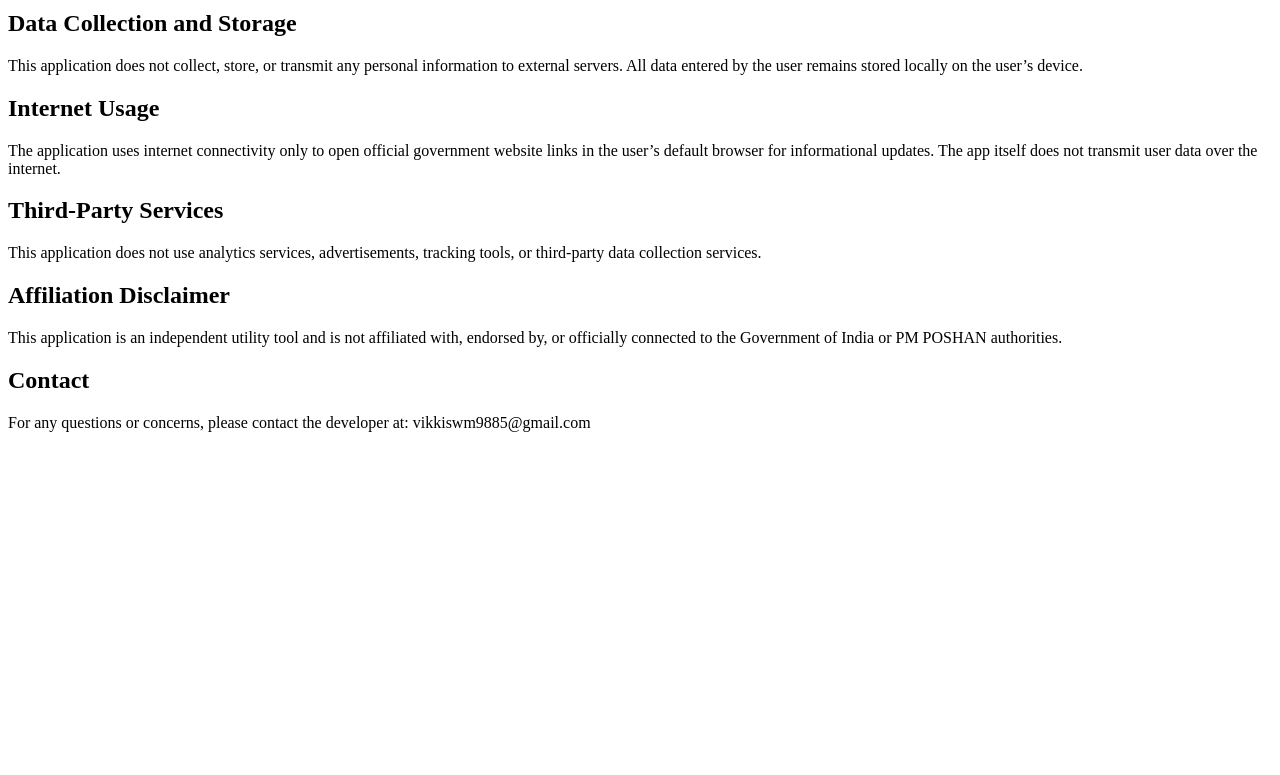
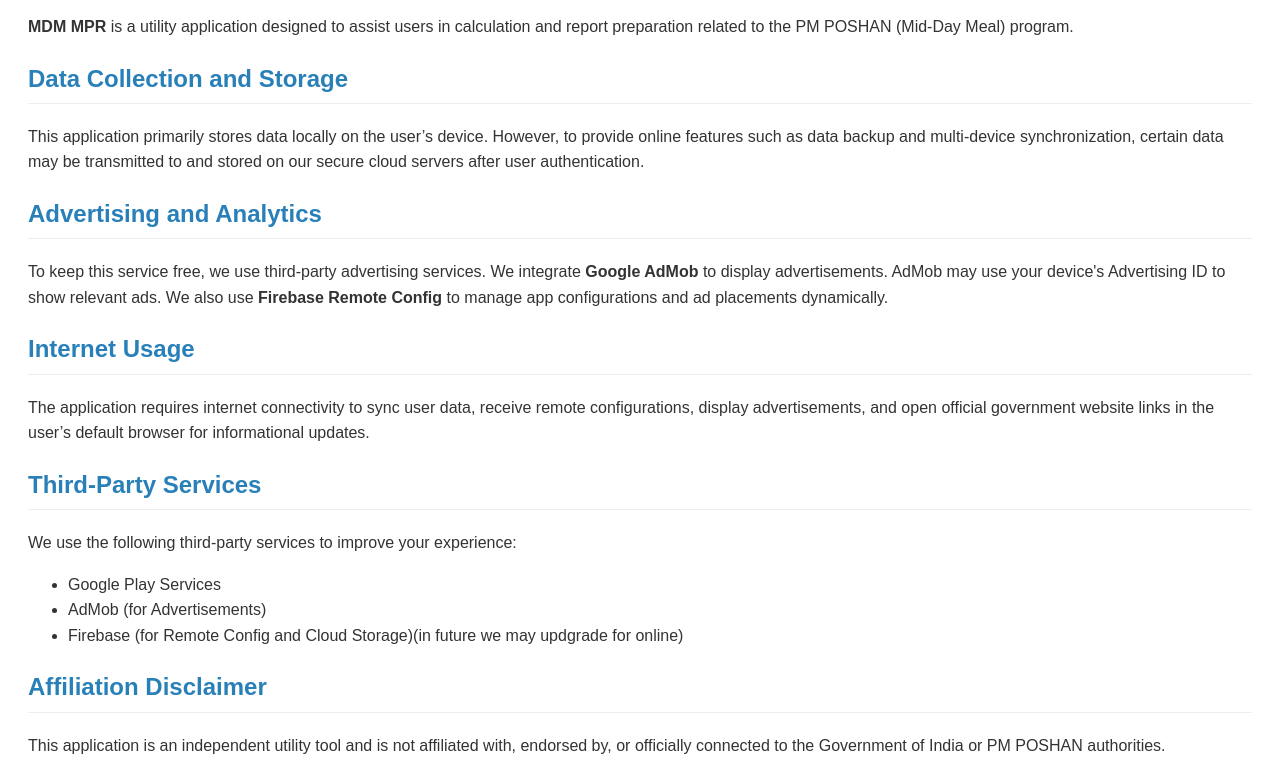
Before and after one commit to jptechntr/mdm-mpr-privacy-policy, a plain HTML site: page index.html in a window 1280 px wide. Shown: the part 108-883 px from the top of the page. Before the commit the page ends 800 px from the top, so only its background shows below. Drawn offline with Linux system fonts and the light colour scheme.

Commit message:
index.html
update policy

```diff
--- a/index.html
+++ b/index.html
@@ -2,6 +2,11 @@
 <html>
 <head>
     <title>Privacy Policy - MDM MPR</title>
+    <style>
+        body { font-family: sans-serif; line-height: 1.6; padding: 20px; color: #333; }
+        h1 { color: #2c3e50; }
+        h2 { color: #2980b9; border-bottom: 1px solid #eee; padding-bottom: 5px; }
+    </style>
 </head>
 <body>
     <h1>Privacy Policy</h1>
@@ -9,19 +14,30 @@
     <p><strong>MDM MPR</strong> is a utility application designed to assist users in calculation and report preparation related to the PM POSHAN (Mid-Day Meal) program.</p>
 
     <h2>Data Collection and Storage</h2>
-    <p>This application does not collect, store, or transmit any personal information to external servers. All data entered by the user remains stored locally on the user’s device.</p>
+    <p>This application primarily stores data locally on the user’s device. However, to provide online features such as data backup and multi-device synchronization, certain data may be transmitted to and stored on our secure cloud servers after user authentication.</p>
+
+    <h2>Advertising and Analytics</h2>
+    <p>To keep this service free, we use third-party advertising services. We integrate <strong>Google AdMob</strong> to display advertisements. AdMob may use your device's Advertising ID to show relevant ads. We also use <strong>Firebase Remote Config</strong> to manage app configurations and ad placements dynamically.</p>
 
     <h2>Internet Usage</h2>
-    <p>The application uses internet connectivity only to open official government website links in the user’s default browser for informational updates. The app itself does not transmit user data over the internet.</p>
+    <p>The application requires internet connectivity to sync user data, receive remote configurations, display advertisements, and open official government website links in the user’s default browser for informational updates.</p>
 
     <h2>Third-Party Services</h2>
-    <p>This application does not use analytics services, advertisements, tracking tools, or third-party data collection services.</p>
+    <p>We use the following third-party services to improve your experience:</p>
+    <ul>
+        <li>Google Play Services</li>
+        <li>AdMob (for Advertisements)</li>
+        <li>Firebase (for Remote Config and Cloud Storage)(in future we may updgrade for online)</li>
+    </ul>
 
     <h2>Affiliation Disclaimer</h2>
     <p>This application is an independent utility tool and is not affiliated with, endorsed by, or officially connected to the Government of India or PM POSHAN authorities.</p>
 
     <h2>Contact</h2>
-    <p>For any questions or concerns, please contact the developer at: vikkiswm9885@gmail.com</p>
+    <p>For any questions or concerns, please contact the developer at: your_email@example.com</p>
+
+    <hr>
+    <p><em>We may update our Privacy Policy from time to time as per requirements. Therefore, you are advised to review this Privacy Policy periodically for any changes.</em></p>
 
 </body>
 </html>
```
